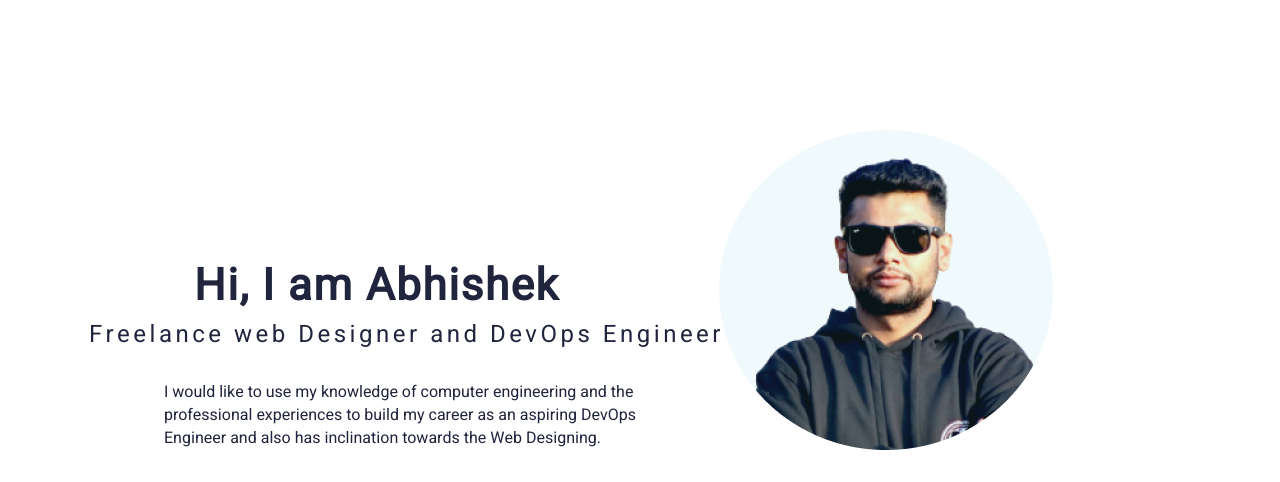
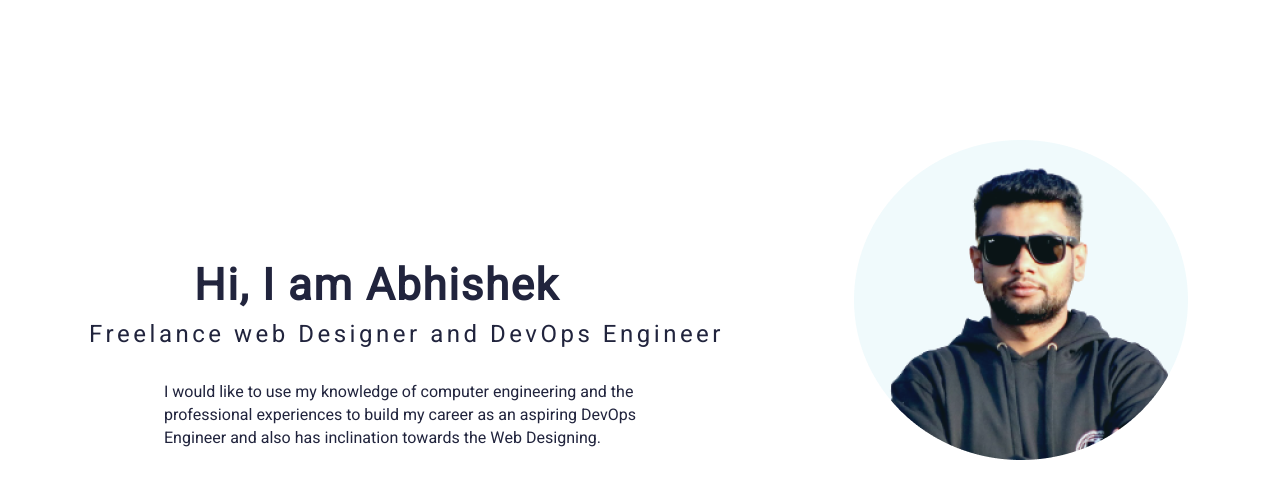
Before and after one commit to abhishek72006/portfolio, a website built with Vite: page index.html in a window 1280 px wide. Shown: the top 482 px of the page. Built offline with nearby package versions, Linux system fonts and the light colour scheme.

Commit message:
new change in my-image position

```diff
--- a/style.css
+++ b/style.css
@@ -57,8 +57,8 @@ color: #21243D;
 		position: absolute;
 	width: 310px;
 	height: 320px;
-	left: 655px;
-	top: 130px;
+	left: 790px;
+	top: 140px;
 
 }
 .text{
```
